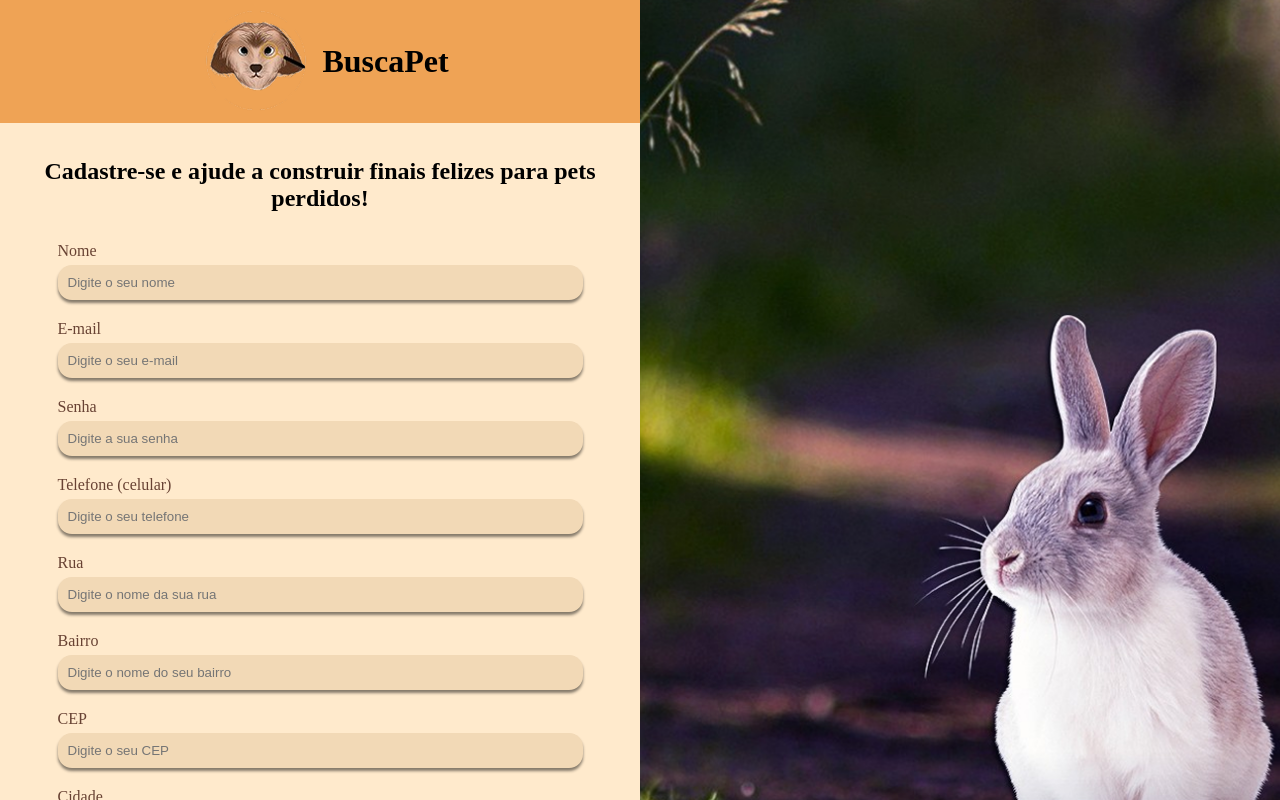
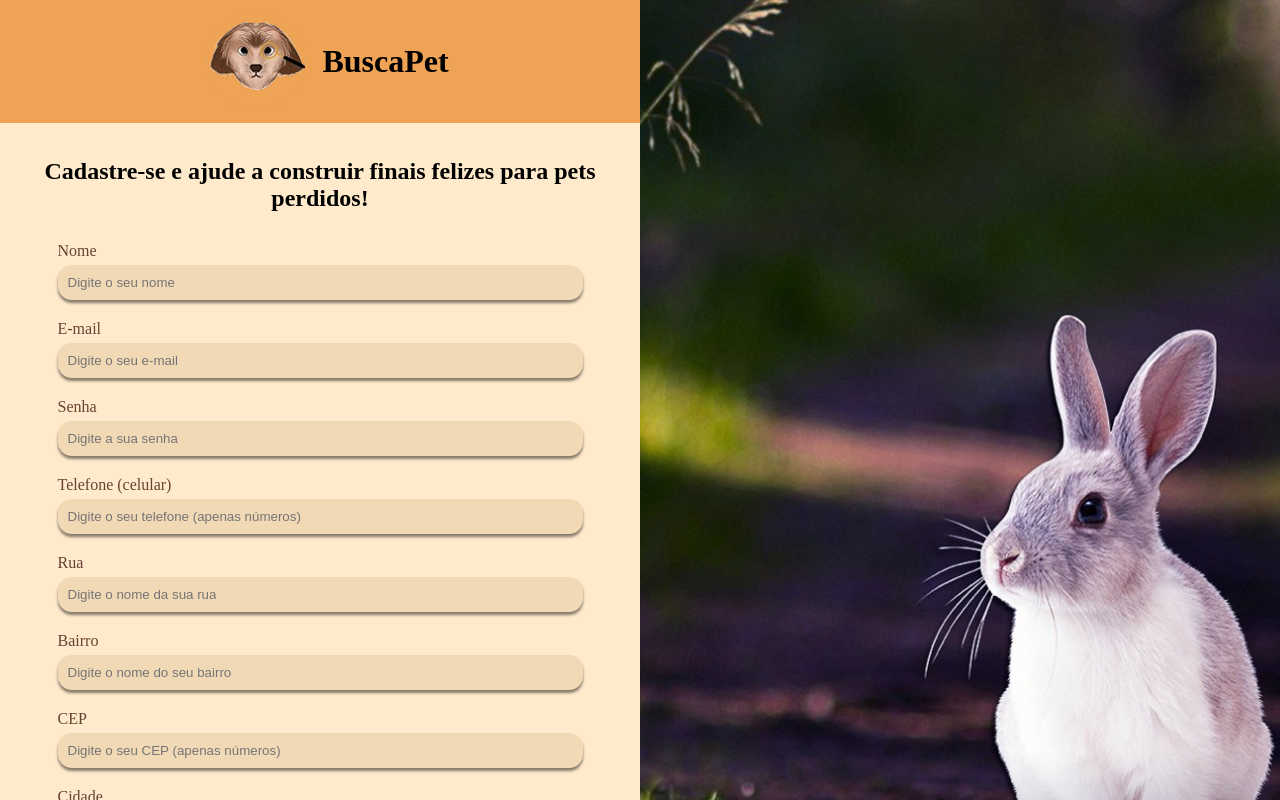
Before and after one commit to israelsouza/busca-pet, a React (Vite) app in the folder frontend/busca-pet/: page / in a window 1280 px wide. Shown: the top 800 px of the page. Built offline with nearby package versions, Linux system fonts and the light colour scheme; a web font is replaced by a local one.

Commit message:
chore: change placeholder text

```diff
--- a/frontend/busca-pet/src/pages/Cadastro.jsx
+++ b/frontend/busca-pet/src/pages/Cadastro.jsx
@@ -155,7 +155,7 @@ function Cadastro() {
                   refProp={phoneRef}
                   name="Telefone (celular)"
                   type="tel"
-                  place="Digite o seu telefone"
+                  place="Digite o seu telefone (apenas números)"
                 />
 
                 {erroPhone && (
@@ -197,7 +197,7 @@ function Cadastro() {
                   refProp={cepRef}
                   name="CEP"
                   type="tel"
-                  place="Digite o seu CEP"
+                  place="Digite o seu CEP (apenas números)"
                 />
 
                 {erroCEP && (
```
